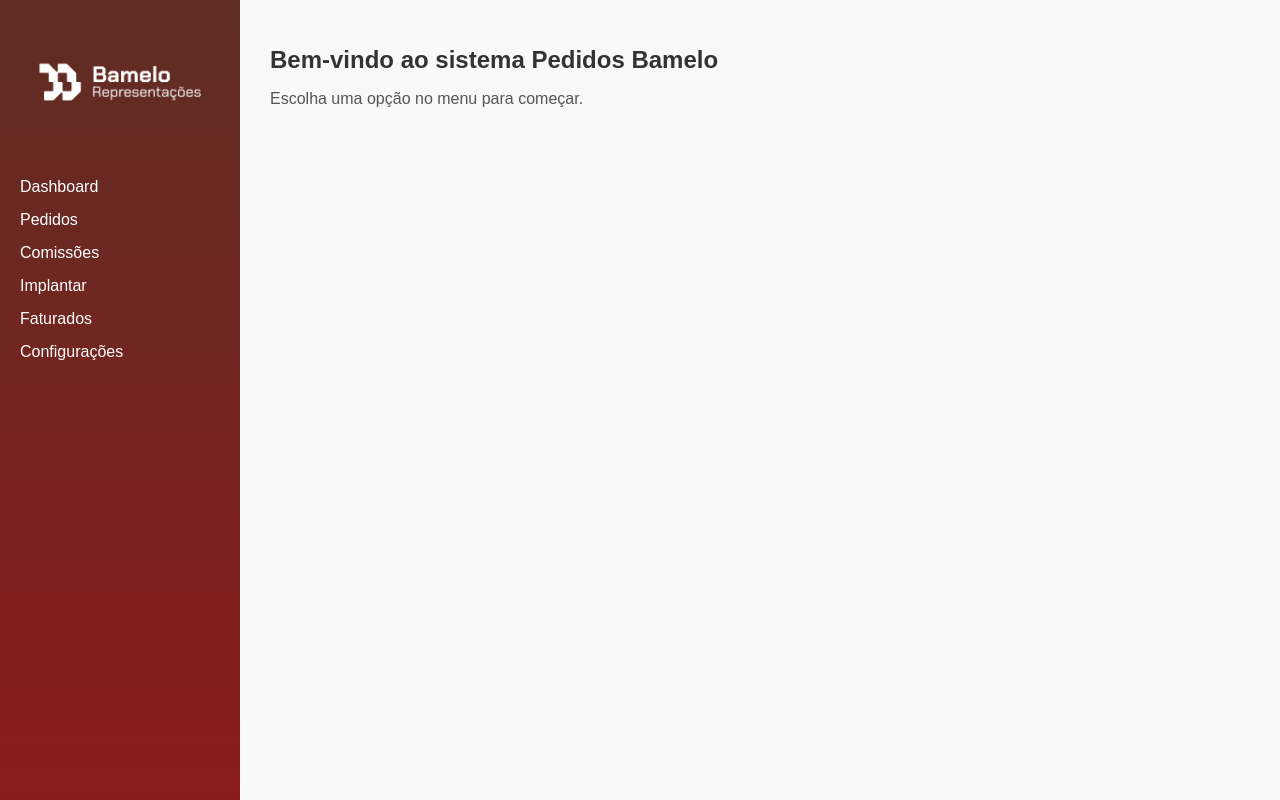
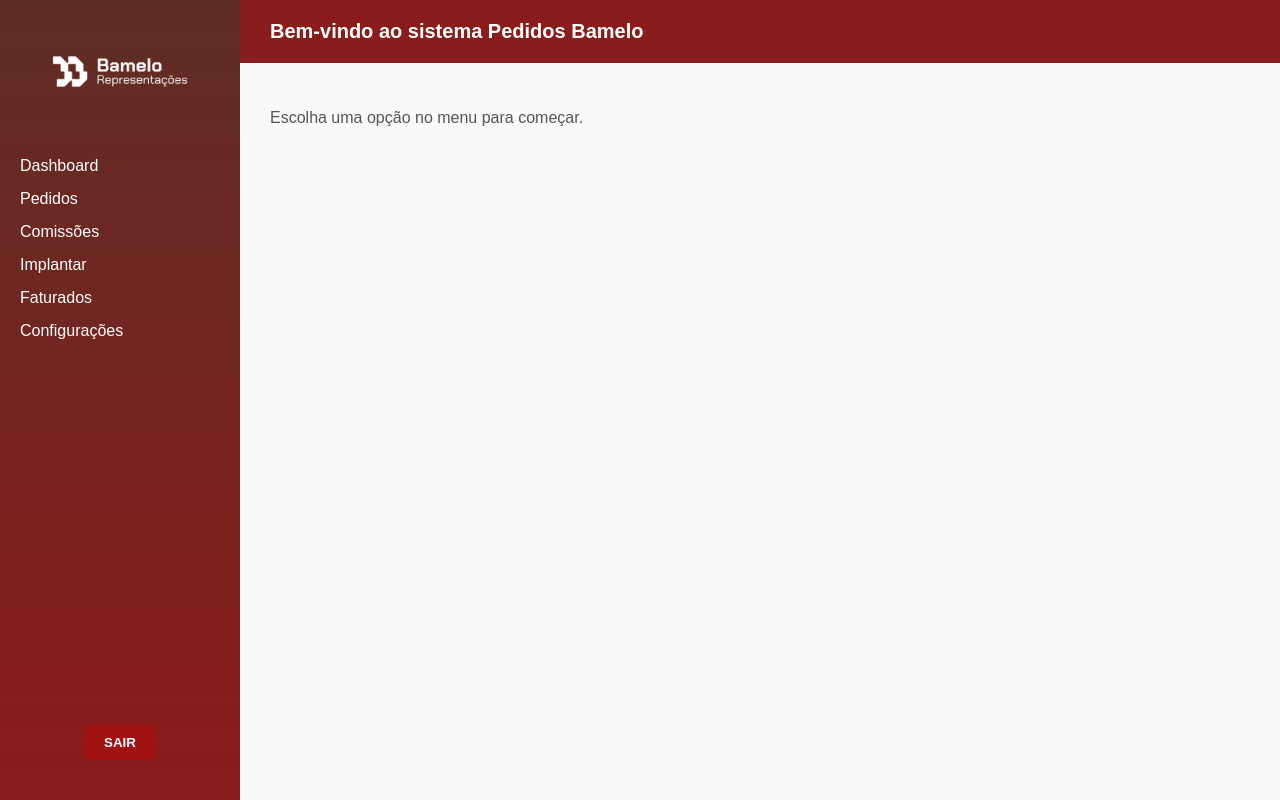
Before and after one commit to rubensbmelo/pedidos-bamelo, a React (Vite) app: page / in a window 1280 px wide. Built offline with nearby package versions, Linux system fonts and the light colour scheme.

Commit message:
Adiciona cabeçalho e botão SAIR no menu lateral

```diff
--- a/src/PedidosBamelo.jsx
+++ b/src/PedidosBamelo.jsx
@@ -8,10 +8,12 @@
         color: '#fff',
         display: 'flex',
         flexDirection: 'column',
+        justifyContent: 'space-between',
         padding: '20px 0'
       }}>
+        <div>
           <div style={{ textAlign: 'center', marginBottom: '30px' }}>
-          <img src="/logo.png" alt="Logo" style={{ width: '240px', height: 'auto' }} />
+            <img src="/logo.png" alt="Logo" style={{ width: '200px', height: 'auto' }} />
           </div>
           <nav style={{ display: 'flex', flexDirection: 'column', gap: '15px', padding: '0 20px' }}>
             <a href="#" style={{ color: '#fff', textDecoration: 'none' }}>Dashboard</a>
@@ -22,15 +24,38 @@
             <a href="#" style={{ color: '#fff', textDecoration: 'none' }}>Configurações</a>
           </nav>
         </div>
+        <div style={{ textAlign: 'center', padding: '20px' }}>
+          <button onClick={() => window.location.href = '/'} style={{
+            backgroundColor: '#a11212',
+            color: 'white',
+            padding: '10px 20px',
+            border: 'none',
+            borderRadius: '8px',
+            cursor: 'pointer',
+            fontWeight: 'bold'
+          }}>
+            SAIR
+          </button>
+        </div>
+      </div>
 
-      {/* Área principal */}
+      {/* Conteúdo principal */}
+      <div style={{ flexGrow: 1, backgroundColor: '#f9f9f9' }}>
+        {/* Cabeçalho */}
         <div style={{
-        flexGrow: 1,
-        backgroundColor: '#f9f9f9',
-        padding: '30px'
+          backgroundColor: '#8b1c1c',
+          color: '#fff',
+          padding: '20px 30px',
+          fontSize: '20px',
+          fontWeight: 'bold',
         }}>
-        <h1 style={{ fontSize: '24px', color: '#333' }}>Bem-vindo ao sistema Pedidos Bamelo</h1>
+          Bem-vindo ao sistema Pedidos Bamelo
+        </div>
+
+        {/* Área de conteúdo */}
+        <div style={{ padding: '30px' }}>
           <p style={{ color: '#555' }}>Escolha uma opção no menu para começar.</p>
+        </div>
       </div>
     </div>
   );
```
Lines whose indentation alone changed are shown as unchanged.
